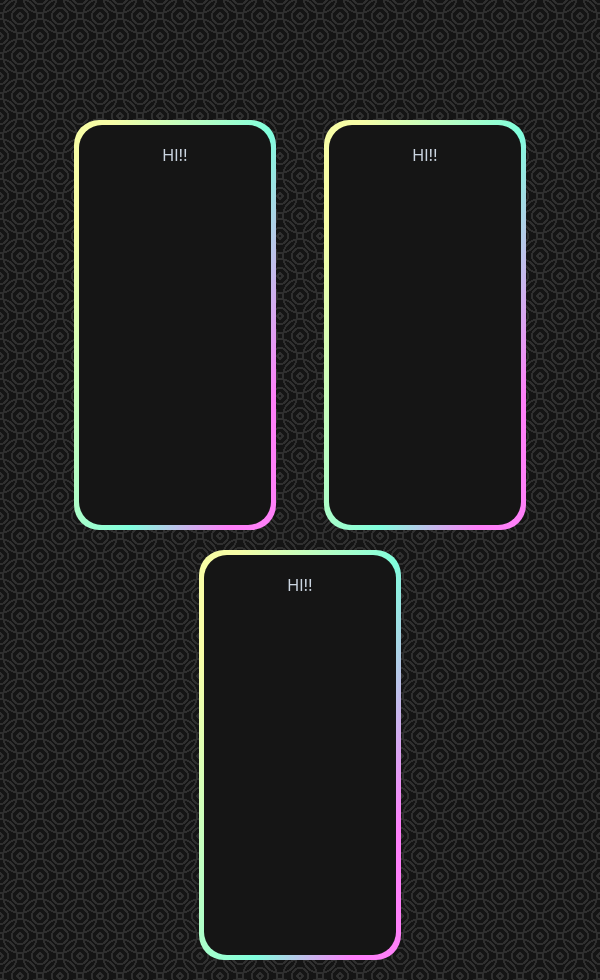
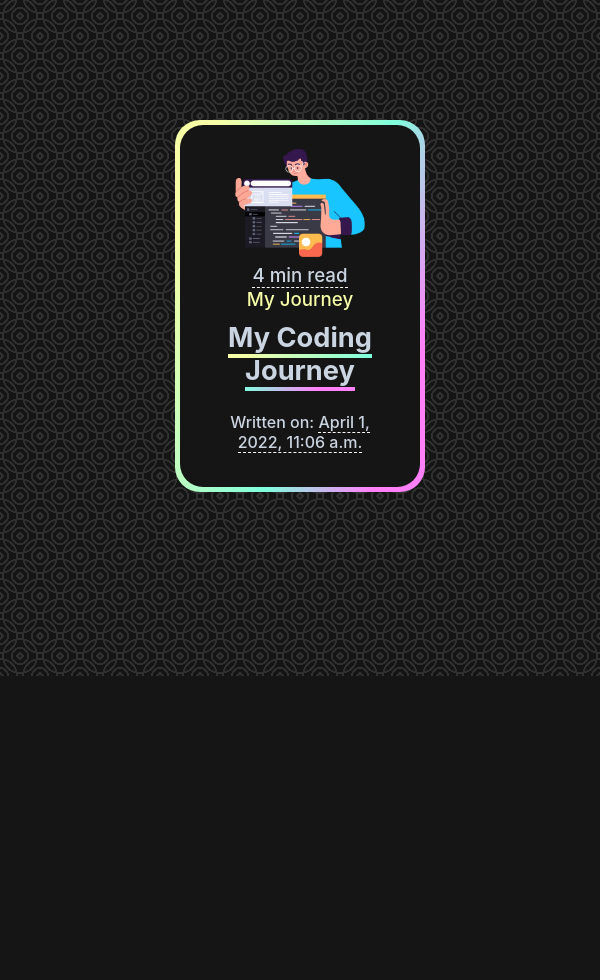
Before and after one commit to AnkoorNagargoje/Portfolio, a Django app: page /blog/ in a window 600 px wide. Shown: the part 124-1104 px from the top of the page. After the commit the page ends 800 px from the top, so only its background shows below. Run offline with Django 3.2, Linux system fonts and the light colour scheme; data comes from the database, SQL or seed files in the repository; both versions use the stored data as it was after the commit; some libraries are stand-ins or nearby versions.

Commit message:
UI of blog updated

```diff
--- a/Home/templates/blog-home.html
+++ b/Home/templates/blog-home.html
@@ -9,25 +9,26 @@
 {% block content %}
 
 <div class="blogs-div">
+    {% for blog in list %}
     <div class="blogs-flex">
-        <div class="blog-container-border">
-            <div class="blog-container">
-                HI!!
+        <a href="{{ blog.url }}">
+            <div class="blog-container-border">
+                <div class="blog-container">
+                    <img src="{{ blog.image_url }}" alt="{{ blog.title }} image" class="blog-image">
+                    <div class="blog-elements-flex">
+                        <h3 style="border-bottom:dashed 1px #f6f6f6;">{{ blog.read_time }} min read</h3>
+                        {% if blog.type == 'My Journey' %}
+                        <h3 style="color:rgba(247,253,166,1);">{{ blog.type }}</h3>
+                        {% endif %}
+                    </div>
+                    <h2><span class="gradient-border">{{ blog.title }}</span></h2>
+                    <h4>Written on: <span style="border-bottom:dashed 1px #f6f6f6;">{{ blog.time }}</span></h4>
+
+                </div>
             </div>
-        </div>
-
-        <div class="blog-container-border">
-            <div class="blog-container">
-                HI!!
-            </div>
-        </div>
-
-        <div class="blog-container-border">
-            <div class="blog-container">
-                HI!!
-            </div>
-        </div>
+        </a>
     </div>
+    {% endfor %}
 </div>
 
 {% endblock %}
--- a/Home/views.py
+++ b/Home/views.py
@@ -1,6 +1,7 @@
 from django.shortcuts import render, redirect
 from .forms import ContactForm
 from django.contrib import messages
+from .models import Blog
 
 
 def home_view(request):
@@ -18,4 +19,5 @@ def home_view(request):
 
 
 def blog_home(request):
-    return render(request, 'blog-home.html')
+    list = Blog.objects.all().order_by('-time')
+    return render(request, 'blog-home.html', {'list': list})
--- a/static/css/blog-home.css
+++ b/static/css/blog-home.css
@@ -12,7 +12,7 @@
 }
 .blog-container-border{
     width:40%;
-    height:400px;
+    min-height:300px;
     margin:auto;
     text-align:center;
     background-image: linear-gradient( 109.6deg,  rgba(247,253,166,1) 11.2%, rgba(128,255,221,1) 57.8%, rgba(255,128,249,1) 85.9% );
@@ -24,9 +24,68 @@
     transform: translateY(-10px) scale(1.01, 1.01);
 }
 .blog-container{
-    height:360px;
+    min-height:260px;
     background-color:#151515;
     border-radius:23px;
     overflow:hidden;
     padding:20px;
 }
+.gradient-border{
+    border-radius:2px;
+    border-image-source: linear-gradient( 109.6deg,  rgba(247,253,166,1) 11.2%, rgba(128,255,221,1) 57.8%, rgba(255,128,249,1) 85.9% );
+    border-bottom: 4px solid;
+    border-image-slice: 1;
+}
+.blog-elements-flex{
+    display:flex;
+    flex-wrap:wrap;
+    gap:10%;
+    margin:auto;
+    width:80%;
+    justify-content:center;
+}
+.blog-image{
+    width:60%;
+}
+h2{
+    font-size:1.7em;
+    padding-top:10px;
+    margin-bottom:10px !important;
+}
+h3{
+    font-weight: 500;
+}
+h4{
+    font-weight:400;
+    padding:15px;
+}
+
+@media screen and (max-width:600px){
+    .blogs-div{
+        width:90%;
+    }
+    .blog-container-border{
+        width:80%;
+    }
+    .blog-elements-flex{
+        width:90%;
+    }
+    .blog-image{
+        width:80%;
+    }
+}
+
+@media screen and (min-width:600px) and (max-width:800px){
+    .blogs-div{
+        width:80%;
+    }
+    .blog-container-border{
+        width:50%;
+    }
+    .blog-elements-flex{
+        width:80%;
+    }
+    .blog-image{
+        width:70%;
+    }
+}
```
Also changed, not shown: Home/migrations/0002_blog.py (added), db.sqlite3.
